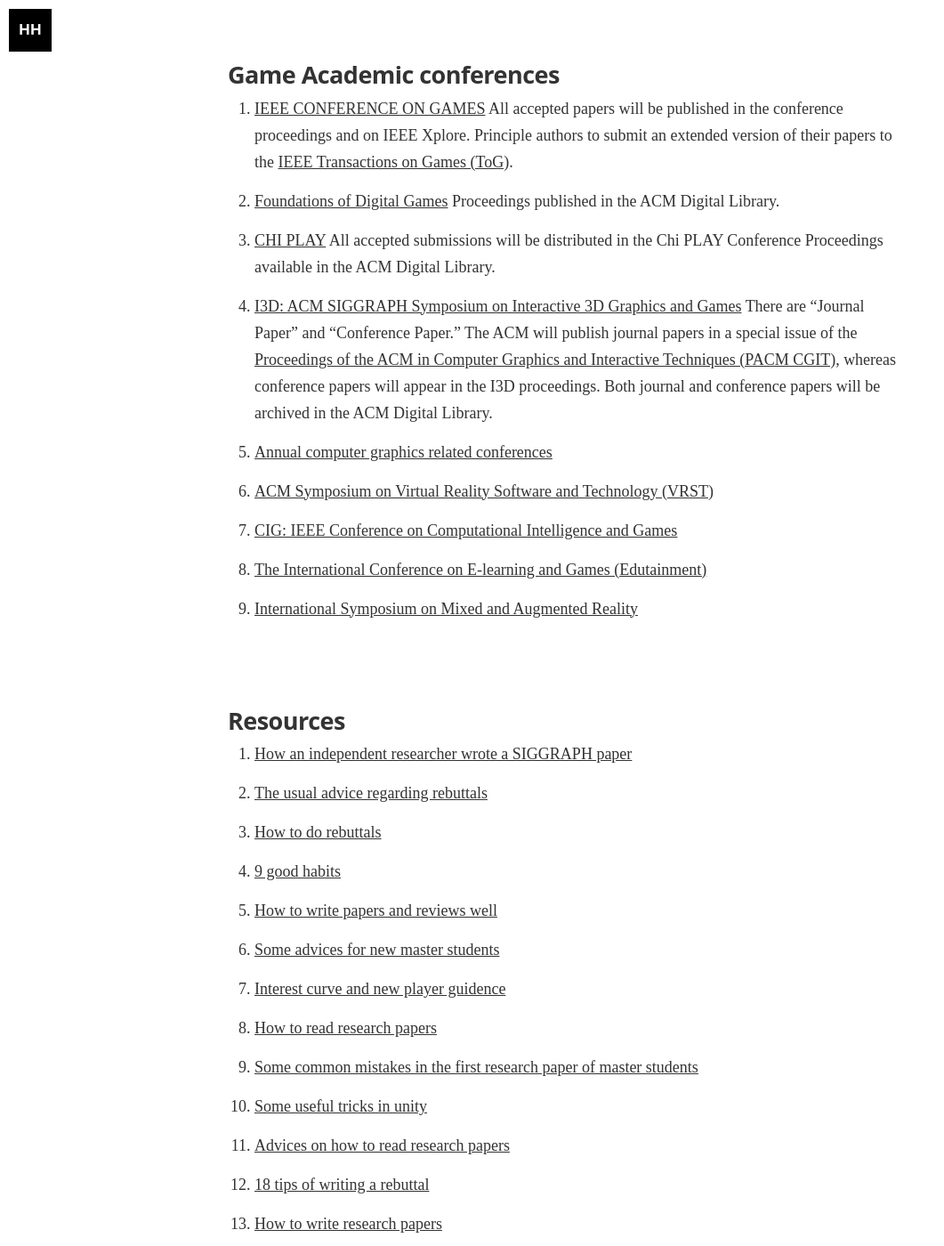
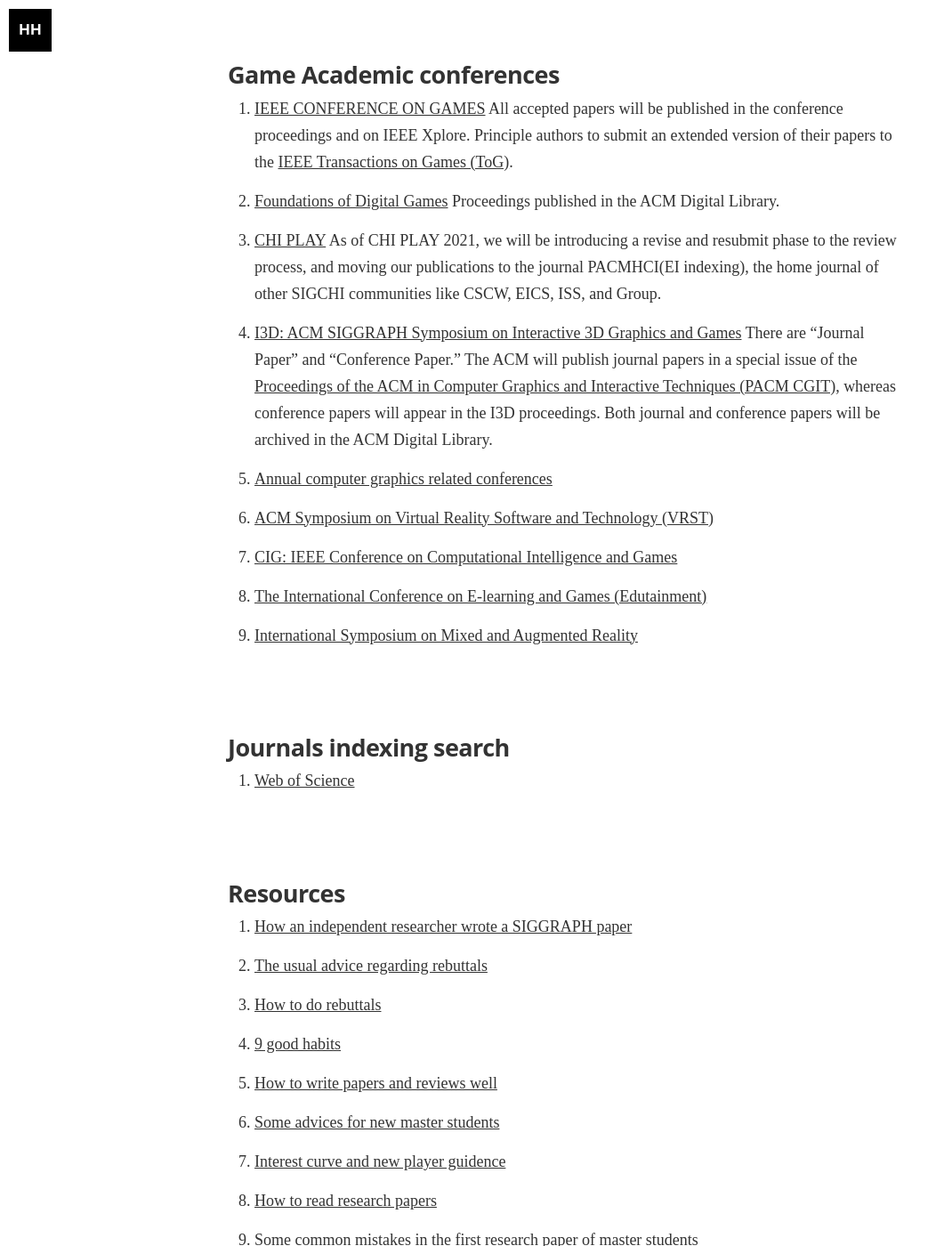
Before and after one commit to hanhonglei/hanhonglei.github.io, a Jekyll site: the page built from Links.md, in a window 1280 px wide and 1400 px high, scrolled down 1913 px. Shown: the whole window at 89% size, without its empty margins (0-1061 px from the left). Built offline with Jekyll 4.4.1, drawn with Linux system fonts in a browser that asks for light colours; nearby versions of some CDN libraries; some web fonts are replaced.

Commit message:
no message

```diff
--- a/Links.md
+++ b/Links.md
@@ -24,15 +24,18 @@ image: /Images/prepage.jpg
 1. [Multimodal Technologies and Interaction](https://www.mdpi.com/journal/mti)
 
 ## Game Academic conferences
-1. [IEEE CONFERENCE ON GAMES](http://ieee-cog.org/2020/cfp) All accepted papers will be published in the conference proceedings and on IEEE Xplore. Principle authors to submit an extended version of their papers to the [IEEE Transactions on Games (ToG)](https://ieeexplore.ieee.org/xpl/RecentIssue.jsp?punumber=7782673).
+1. [IEEE CONFERENCE ON GAMES](https://ieee-cog.org/2021/) All accepted papers will be published in the conference proceedings and on IEEE Xplore. Principle authors to submit an extended version of their papers to the [IEEE Transactions on Games (ToG)](https://ieeexplore.ieee.org/xpl/RecentIssue.jsp?punumber=7782673).
 1. [Foundations of Digital Games](http://fdg2021.org/) Proceedings published in the ACM Digital Library.
-1. [CHI PLAY](https://chiplay.acm.org/2020/) All accepted submissions will be distributed in the Chi PLAY Conference Proceedings available in the ACM Digital Library.
+1. [CHI PLAY](https://chiplay.acm.org/2021/) As of CHI PLAY 2021, we will be introducing a revise and resubmit phase to the review process, and moving our publications to the journal PACMHCI(EI indexing), the home journal of other SIGCHI communities like CSCW, EICS, ISS, and Group.
 3. [I3D: ACM SIGGRAPH Symposium on Interactive 3D Graphics and Games](http://i3dsymposium.github.io/2021/cfp.html)  There are “Journal Paper” and “Conference Paper.” The ACM will publish journal papers in a special issue of the [Proceedings of the ACM in Computer Graphics and Interactive Techniques (PACM CGIT)](https://dl.acm.org/journal/pacmcgit), whereas conference papers will appear in the I3D proceedings. Both journal and conference papers will be archived in the ACM Digital Library.
 7. [Annual computer graphics related conferences](http://www.cjig.cn/jig/ch/reader/view_news.aspx?id=20151215111701001)
 2. [ACM Symposium on Virtual Reality Software and Technology (VRST)](https://vrst.acm.org/vrst2017/)
 4. [CIG: IEEE Conference on Computational Intelligence and Games](http://www.ieee-cig.org/)
 5. [The International Conference on E-learning and Games (Edutainment)](http://edutainment2017.org/index)
 6. [International Symposium on Mixed and Augmented Reality](http://ismar20.org/call-for-papers/)
+
+## Journals indexing search
+1. [Web of Science](https://mjl.clarivate.com/home)
 
 ## Resources
 1. [How an independent researcher wrote a SIGGRAPH paper](http://www.mattkeeter.com/projects/siggraph/)
```
Also changed, not shown: _posts/2020-12-23-love-motivation.markdown (added, +38 -0 lines), _posts/2020-12-24-graduate-study.markdown (added, +34 -0 lines).
